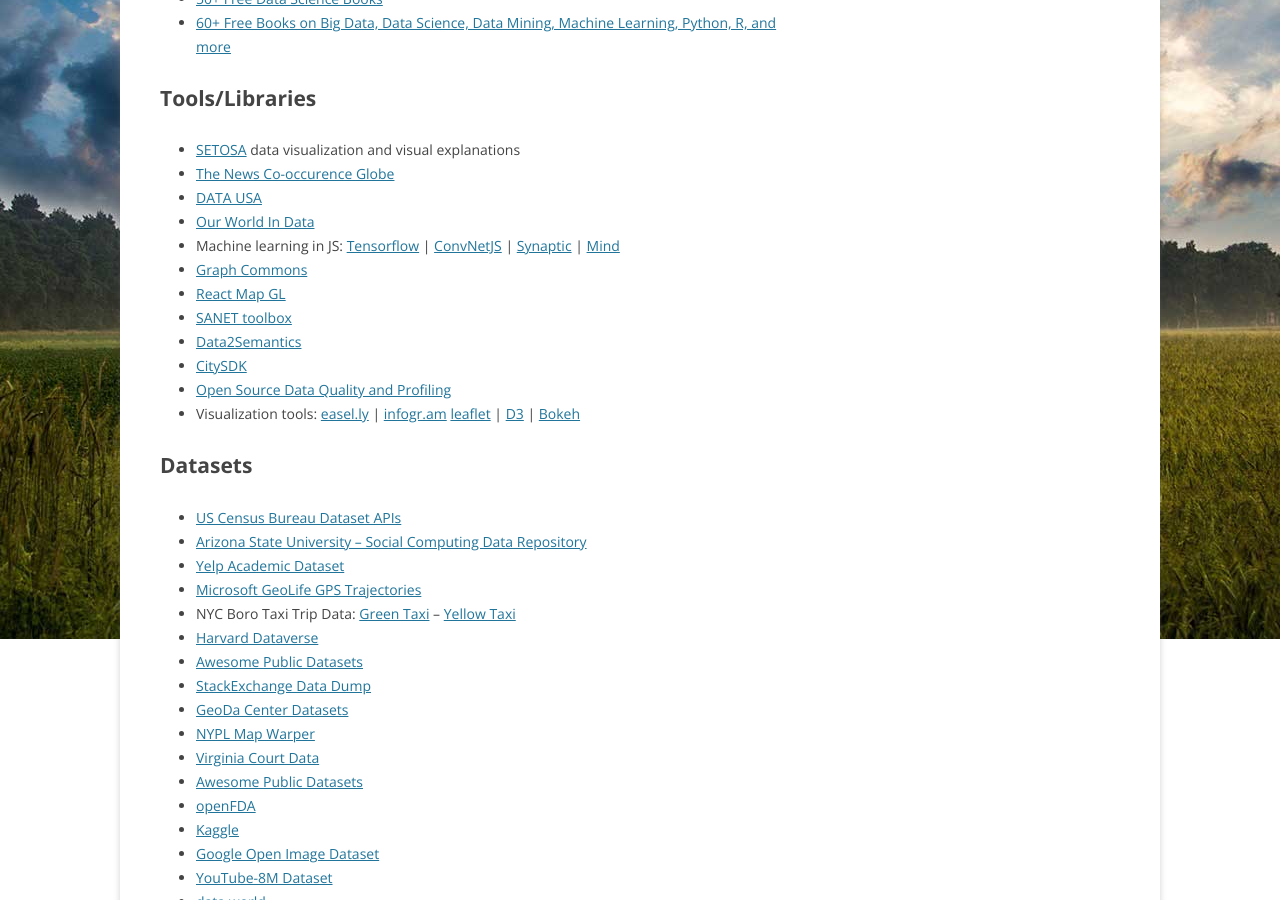
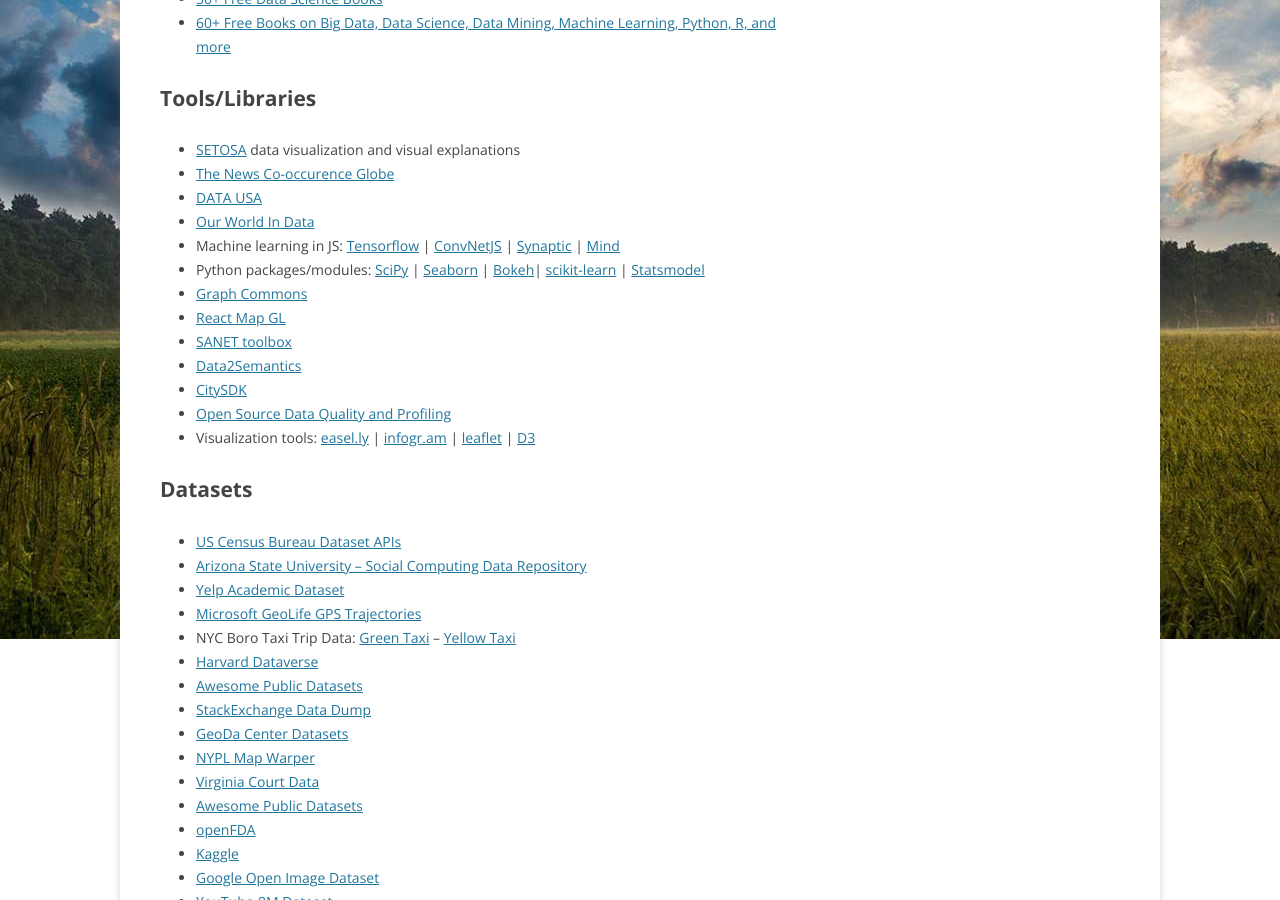
Before and after one commit to hamdikavak/hamdikavak.github.io, a Jekyll site: the page built from datasets/index.html, in a window 1280 px wide and 900 px high, scrolled down 379 px. Built offline with Jekyll 4.4.1, drawn with Linux system fonts in a browser that asks for light colours; nearby versions of some CDN libraries; library files that are not in the unit come from our copies.

Commit message:
Create index.html

```diff
--- a/datasets/index.html
+++ b/datasets/index.html
@@ -25,16 +25,28 @@
 		<a href="http://synaptic.juancazala.com/">Synaptic</a> |
 		<a href="http://www.mindjs.net/">Mind</a>
 	</li>
+	<li>
+		Python packages/modules:
+		<a href="https://scipy.org/scipylib/">SciPy</a> |
+		<a href="https://seaborn.pydata.org">Seaborn</a> |
+		<a href="http://bokeh.pydata.org/">Bokeh</a>|
+		<a href="http://scikit-learn.org">scikit-learn</a> |
+		<a href="http://www.statsmodels.org">Statsmodel</a>
+	</li>
 	<li><a href="https://graphcommons.com/">Graph Commons</a></li>
 	<li><a href="https://github.com/uber/react-map-gl/">React Map GL</a></li>
 	<li><a href="http://sanet.csis.u-tokyo.ac.jp/">SANET toolbox</a></li>
 	<li><a href="https://github.com/Data2Semantics/">Data2Semantics</a></li>
 	<li><a href="https://github.com/uscensusbureau/citysdk">CitySDK</a></li>
 	<li><a href="https://sourceforge.net/projects/dataquality/">Open Source Data Quality and Profiling</a></li>
+
 	<li>
-		Visualization tools: <a href="http://www.easel.ly/">easel.ly</a> |
-		<a href="https://infogr.am/">infogr.am</a>  <a href="http://leafletjs.com/">leaflet</a> |
-		<a href="https://d3js.org/">D3</a> | <a href="http://bokeh.pydata.org/">Bokeh</a></li>
+		Visualization tools:
+		<a href="http://www.easel.ly/">easel.ly</a> |
+		<a href="https://infogr.am/">infogr.am</a> |
+		<a href="http://leafletjs.com/">leaflet</a> |
+		<a href="https://d3js.org/">D3</a>
+	</li>
 </ul>
 <h1>Datasets</h1>
 <ul>
```
